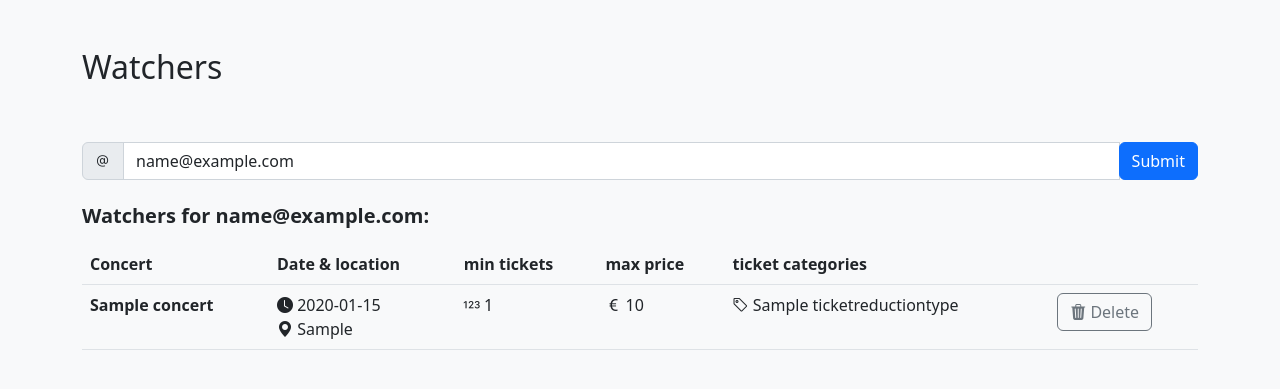
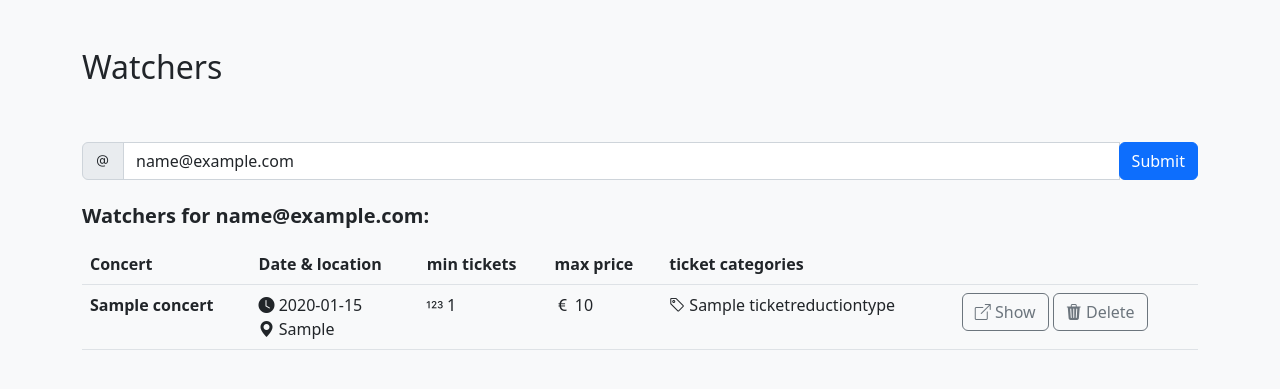
Before and after one commit to nilshellerhoff/ticketswatcher, a Django app: template ticketswatcher/templates/ticketswatcher/watchers.html in a window 1280 px wide. Shown: the top 389 px of the page. Run offline with Django 4.2, Linux system fonts and the light colour scheme; tables that the repository leaves empty hold one stand-in row (values such as "Sample post"); the template is opened without the code that fills it: values that come from a table or form of the project are taken from there, most other values are stand-ins (such as "Sample title", 1, 10 or a date in 2020).

Commit message:
interface changes for watcher

```diff
--- a/ticketswatcher/templates/ticketswatcher/watchers.html
+++ b/ticketswatcher/templates/ticketswatcher/watchers.html
@@ -10,7 +10,8 @@
     <form>
         <div class="input-group mb-3">
             <span class="input-group-text"><i class="bi bi-at"></i></span>
-            <input name="email" type="email" class="form-control" placeholder="email..." value="{{ email|default_if_none:"" }}">
+            <input name="email" type="email" class="form-control" placeholder="email..."
+                   value="{{ email|default_if_none:"" }}">
             <span class="input-group-append">
                 <button class="btn btn-primary" type="submit">Submit</button>
             </span>
@@ -53,17 +54,17 @@
                     <i class="bi bi-tag"></i> {{ watcher.show_types }}<br>
                 </td>
                 <td>
-                    <a href="/deleteWatcher/{{ watcher.uuid }}">
-                        <button class="btn btn-outline-secondary">
-                            <i class="bi bi-trash3-fill"></i> Delete
-                        </button>
+                    <a href="/concert/{{ watcher.concert.id }}" class="btn btn-outline-secondary" role="button">
+                            <i class="bi bi-box-arrow-up-right"></i>&nbsp;Show
+                    </a>&nbsp;<a href="/deleteWatcher/{{ watcher.uuid }}" class="btn btn-outline-secondary" role="button">
+                            <i class="bi bi-trash3-fill"></i>&nbsp;Delete
                     </a>
                 </td>
             </tr>
         {% empty %}
             <tr>
                 <td colspan="6">No watchers for
-                {{ email }}
+                    {{ email }}
                 <td>
             </tr>
         {% endfor %}
```
